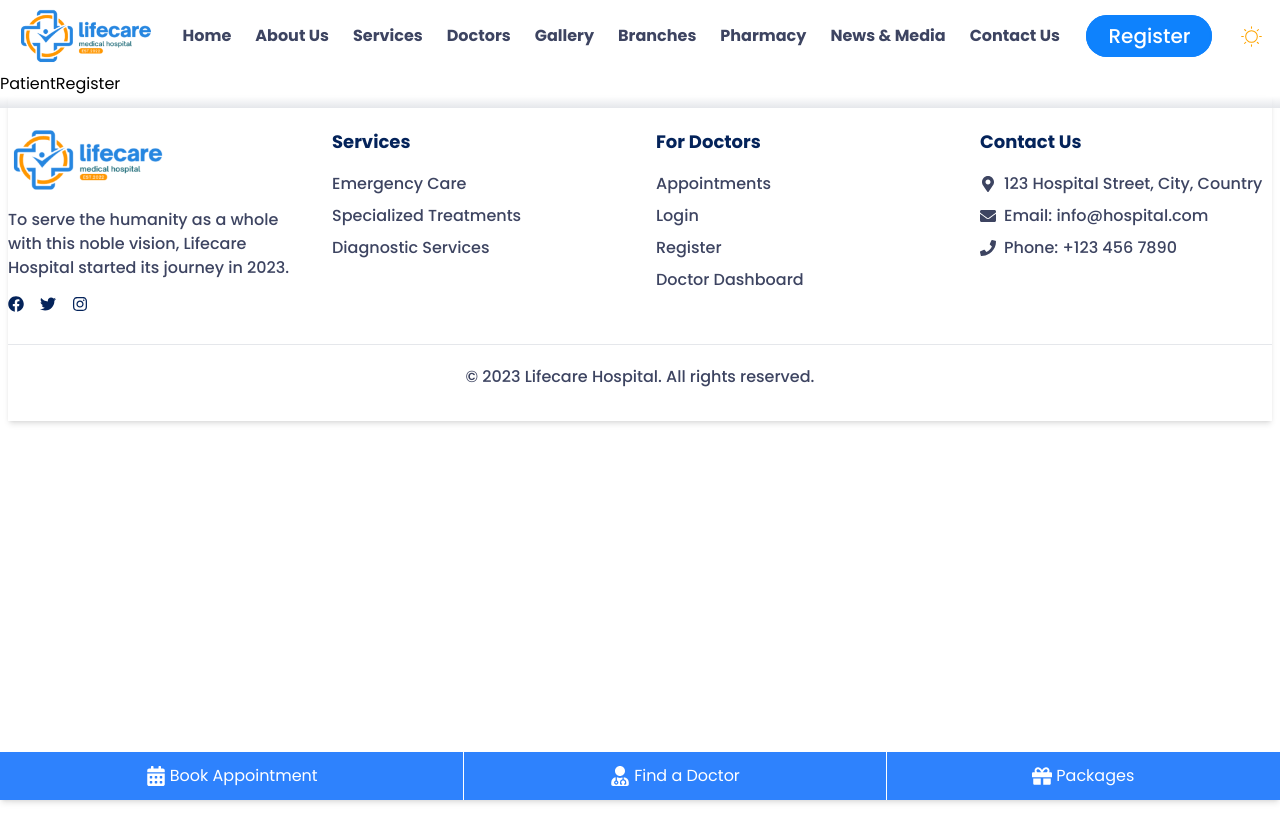
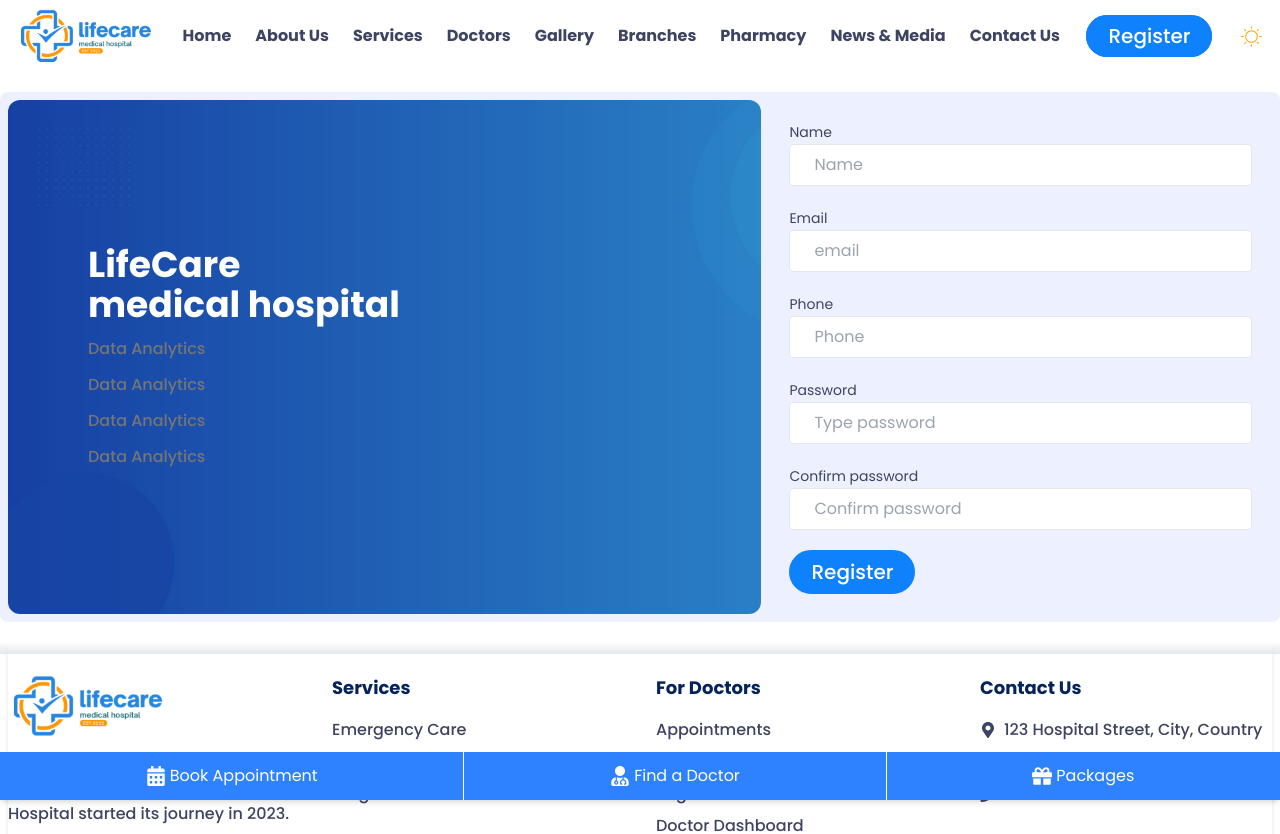
Before and after one commit to rakibulhasan-bu/hospital-app-team-project-client, a React (Vite) app: page /patient-register in a window 1280 px wide. Shown: the top 834 px of the page. Before the commit the page ends 800 px from the top, so only its background shows below. Built offline with nearby package versions, Linux system fonts and the light colour scheme.

Commit message:
register page

```diff
--- a/src/pages/patientRegister/PatientRegister.tsx
+++ b/src/pages/patientRegister/PatientRegister.tsx
@@ -1,9 +1,88 @@
+import design from "../../assets/design.jpg";
 const PatientRegister = () => {
-    return (
-        <div className=''>
-            PatientRegister
+  return (
+    <section className=" container mx-auto 2xl:h-[80vh] 2xl:py-20 py-5">
+      <div className=" lg:flex gap-2 bg-[#edf0ff] rounded-lg p-2 justify-between">
+        <div
+          className=" lg:w-3/5 2xl:w-3/5 flex-col justify-center flex rounded-xl"
+          style={{
+            backgroundImage: `url(${design})`,
+            backgroundRepeat: "no-repeat",
+            backgroundPosition: "cover center",
+            backgroundSize: "cover",
+          }}
+        >
+          <div className=" lg:pl-20 p-4 space-y-3">
+            <h2 className="text-2xl lg:text-4xl text-white font-bold">
+              LifeCare <br /> medical hospital
+            </h2>
+            <div className=" space-y-3">
+              <p className=" font-medium  text-textGray">Data Analytics</p>
+              <p className=" font-medium  text-textGray">Data Analytics</p>
+              <p className=" font-medium  text-textGray">Data Analytics</p>
+              <p className=" font-medium  text-textGray">Data Analytics</p>
+            </div>
+          </div>
         </div>
-    );
+        <form className=" space-y-5 lg:w-2/5 2xl:w-2/5 p-5">
+          <div className="flex flex-col">
+            <label>
+              <span className="text">Name</span>
+            </label>
+            <input
+              type="text"
+              placeholder="Name"
+              className=" border border-gray-200 px-6 py-2 rounded outline-secondary"
+            />
+          </div>
+          <div className=" flex-col flex">
+            <label>
+              <span className="text">Email</span>
+            </label>
+            <input
+              type="email"
+              placeholder="email"
+              className=" border border-gray-200 px-6 py-2 rounded outline-secondary"
+            />
+          </div>
+          <div className="flex flex-col">
+            <label>
+              <span className="text">Phone</span>
+            </label>
+            <input
+              type="text"
+              placeholder="Phone"
+              className=" border border-gray-200 px-6 py-2 rounded outline-secondary"
+            />
+          </div>
+          <div className="flex flex-col">
+            <label>
+              <span className="text">Password</span>
+            </label>
+            <input
+              type="password"
+              placeholder="Type password"
+              className=" border border-gray-200 px-6 py-2 rounded outline-secondary"
+            />
+          </div>
+          <div className=" flex-col flex">
+            <label>
+              <span className="text">Confirm password</span>
+            </label>
+            <input
+              type="password"
+              placeholder="Confirm password"
+              className=" border border-gray-200 px-6 py-2 rounded outline-secondary"
+            />
+          </div>
+
+          <div className="form-control mt-6">
+            <button className=" bttn common-btn">Register</button>
+          </div>
+        </form>
+      </div>
+    </section>
+  );
 };
 
 export default PatientRegister;
```
Also changed, not shown: src/assets/design.jpg (added).
